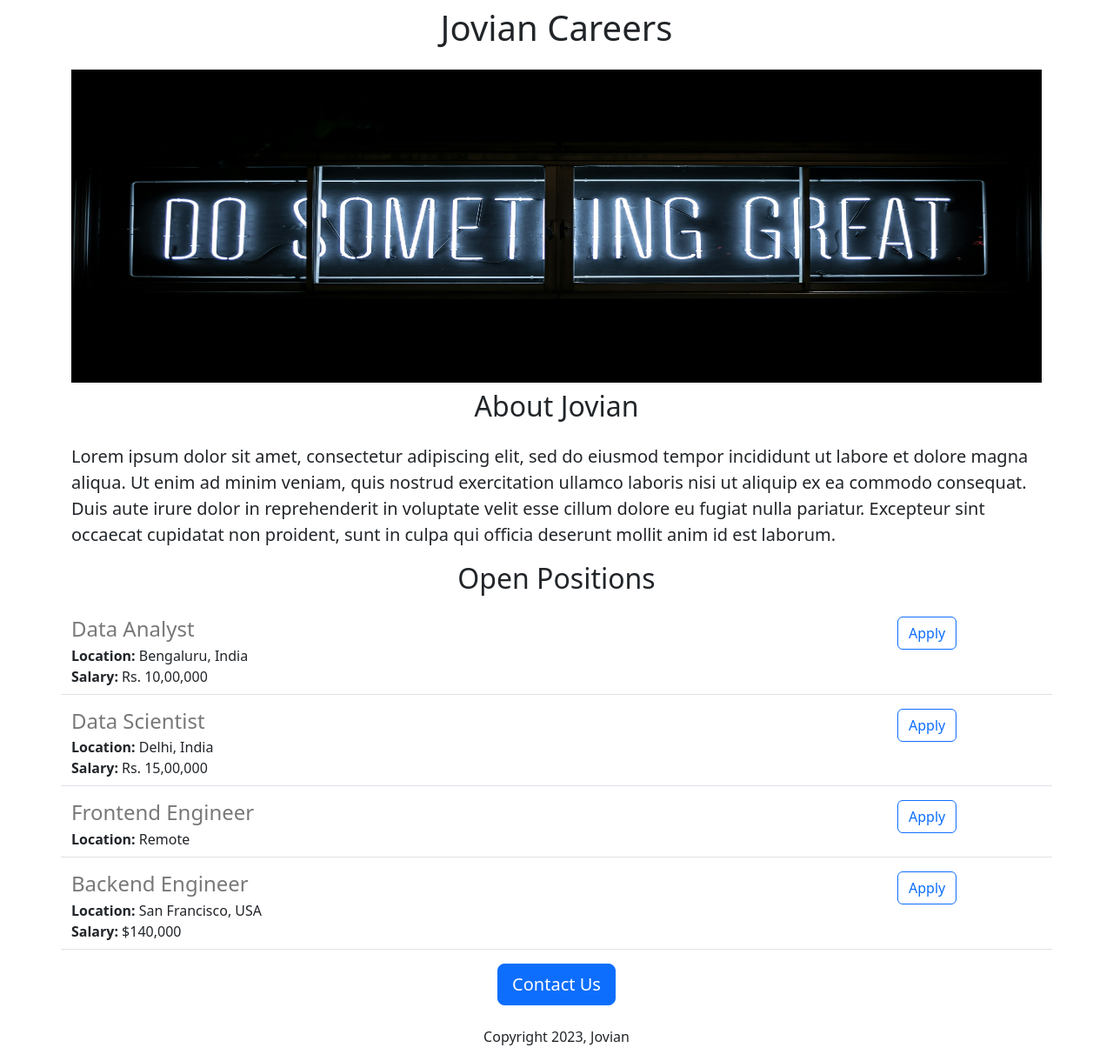
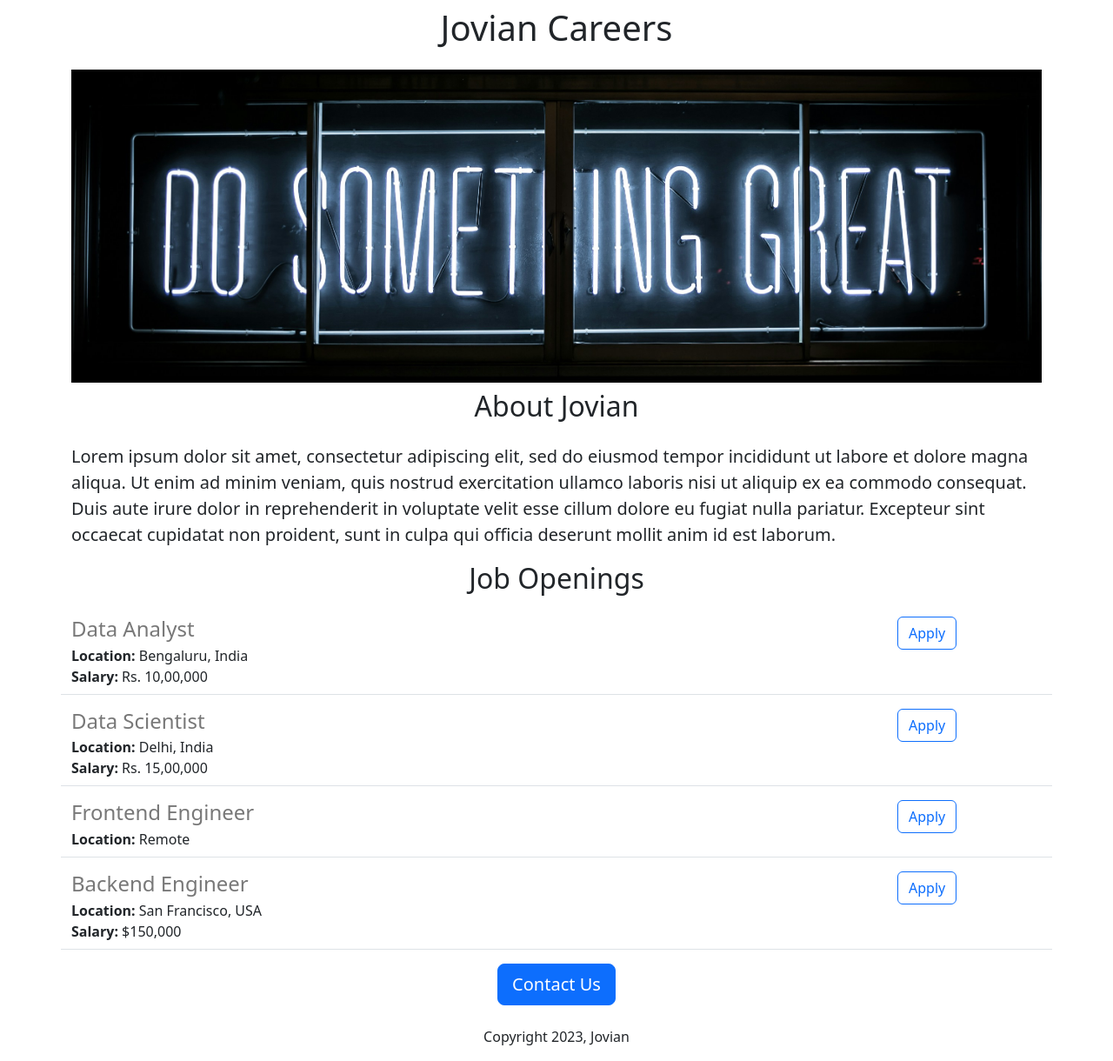
Before and after one commit to joelchoudhury123/jovian-careers-website, a Flask app: page / in a window 1280 px wide. Shown: the whole page at 87% size. Run offline with Flask 3, Linux system fonts and the light colour scheme.

Commit message:
made some changes

```diff
--- a/app.py
+++ b/app.py
@@ -27,7 +27,7 @@ JOBS = [
     'id': 4,
     'title': 'Backend Engineer',
     'location': 'San Francisco, USA',
-    'salary': '$140,000'
+    'salary': '$150,000'
   }
 ]
 
--- a/templates/home.html
+++ b/templates/home.html
@@ -9,6 +9,7 @@
       #banner{
         height: 360px;
         width: 100%;
+        object-fit: cover;
       }
     </style>
   </head>
@@ -21,7 +22,7 @@
       <p class="lead">
         Lorem ipsum dolor sit amet, consectetur adipiscing elit, sed do eiusmod tempor incididunt ut labore et dolore magna aliqua. Ut enim ad minim veniam, quis nostrud exercitation ullamco laboris nisi ut aliquip ex ea commodo consequat. Duis aute irure dolor in reprehenderit in voluptate velit esse cillum dolore eu fugiat nulla pariatur. Excepteur sint occaecat cupidatat non proident, sunt in culpa qui officia deserunt mollit anim id est laborum.
       </p>
-      <h2 class="text-center mt-2 mb-4">Open Positions</h2>
+      <h2 class="text-center mt-2 mb-4">Job Openings</h2>
       <p>
         {% for job in jobs %}
           {% include 'jobitem.html' %}
```
